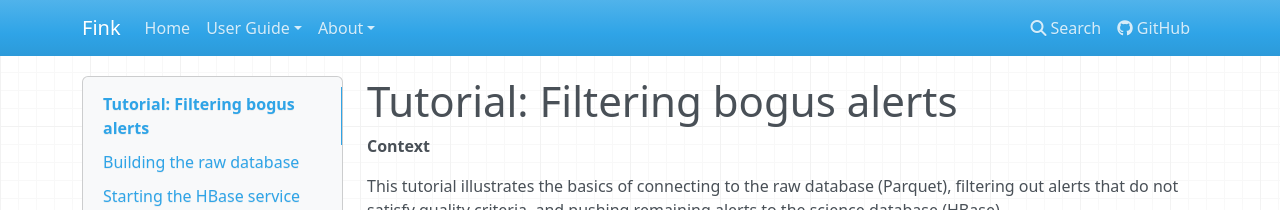
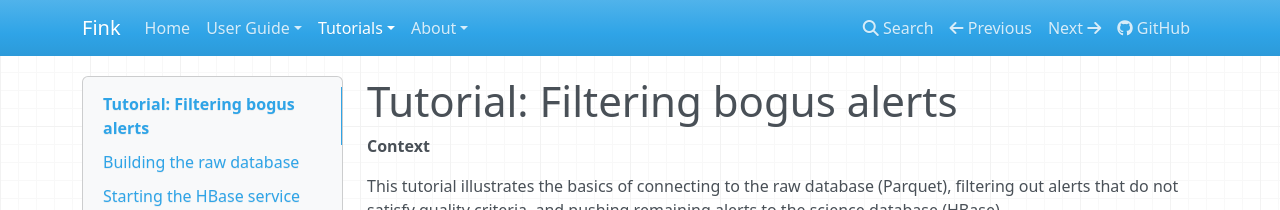
Before and after one commit to astrolabsoftware/fink, an MkDocs documentation site: the page built from docs/tutorials/bogus_filtering.md, in a window 1280 px wide. Shown: the top 210 px of the page. Built offline with MkDocs 1.6.1, drawn with Linux system fonts in a browser that asks for light colours; nearby versions of some CDN libraries; part of the change alters nothing that is shown.

Commit message:
Update the nav configuration to add the tutorials

```diff
--- a/mkdocs.yml
+++ b/mkdocs.yml
@@ -14,6 +14,9 @@ nav:
       - Testing Fink: user_guide/testing-fink.md
       - Redistributing alerts: user_guide/streaming-out.md
       - Howto: user_guide/howto.md
+    - Tutorials:
+      - Building the Raw Database: tutorials/raw_db.md
+      - Bogus filtering: tutorials/bogus_filtering.md
     - About:
       - Release Notes: release-notes.md
       - Contributing: contributing.md
```
